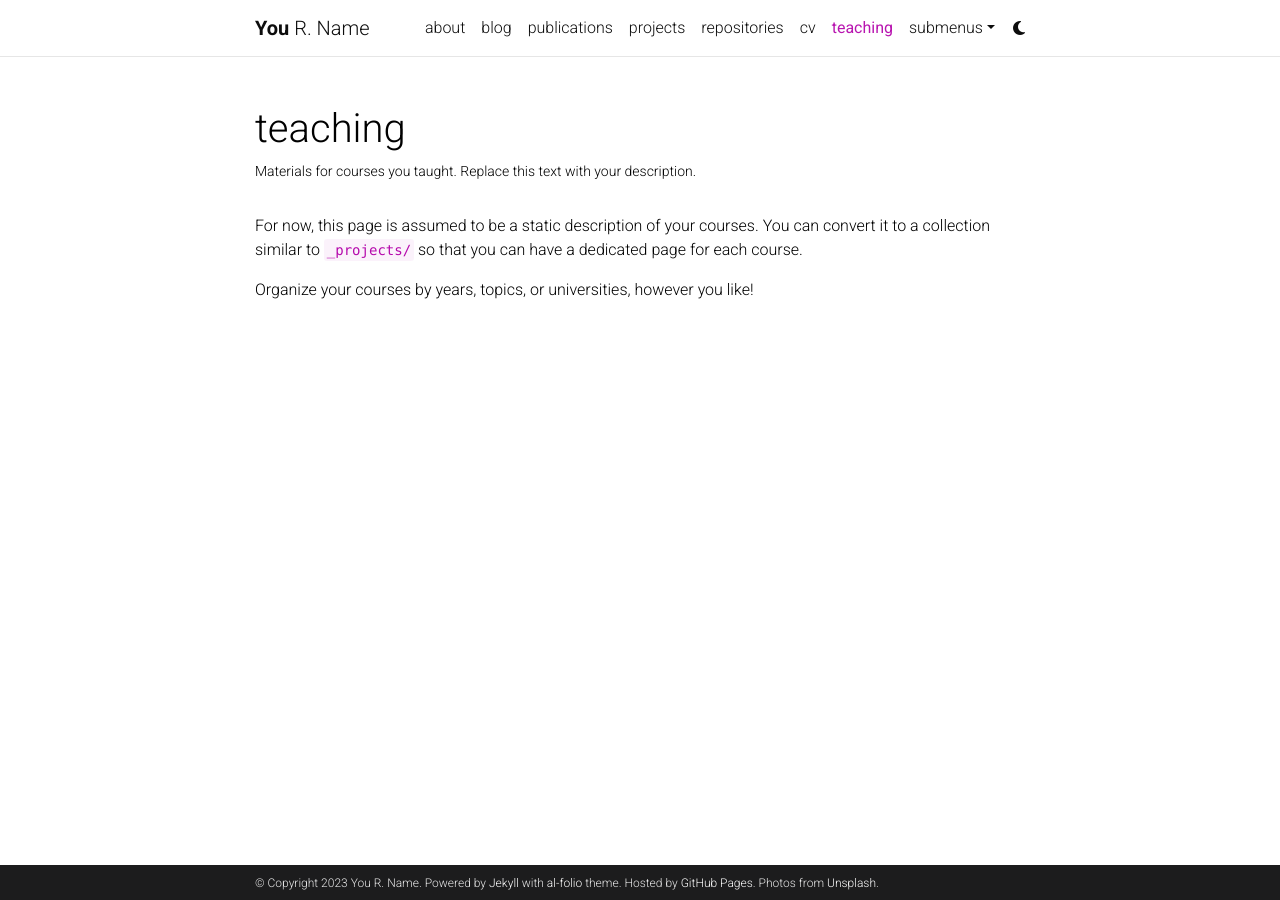
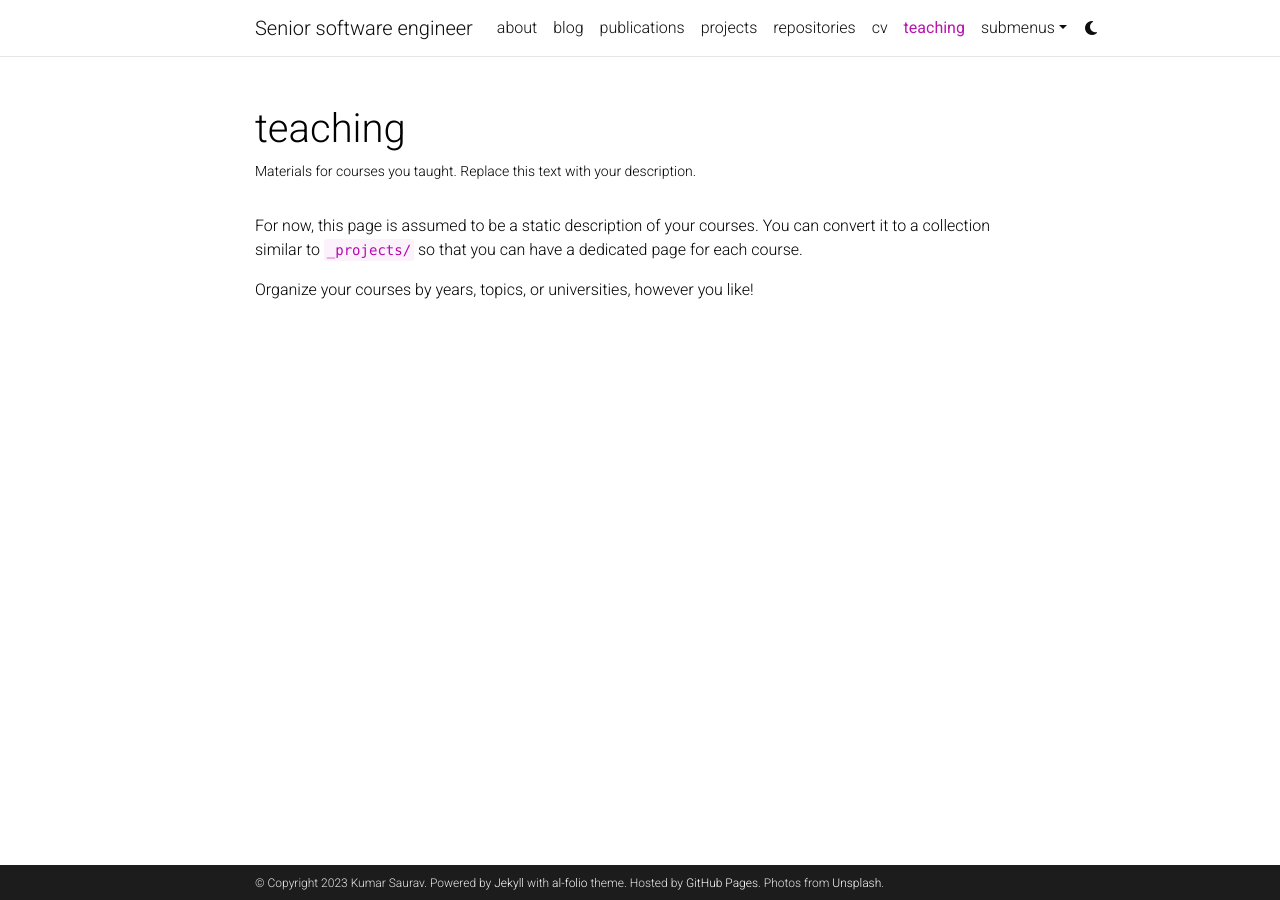
Before and after one commit to sauravsinha137/saurav, a Jekyll site: the page built from _pages/teaching.md, in a window 1280 px wide. Built offline with Jekyll 4.4.1, drawn with Linux system fonts in a browser that asks for light colours; comment, search, counter and statistics services are not loaded; a style sheet for code colours, icons or effects is not loaded.

```diff
--- a/_config.yml
+++ b/_config.yml
@@ -2,11 +2,11 @@
 # Site settings
 # -----------------------------------------------------------------------------
 
-title: blank # the website title (if blank, full name will be used instead)
-first_name: You
-middle_name: R.
-last_name: Name
-email: you@example.com
+title: Senior software engineer # the website title (if blank, full name will be used instead)
+first_name: Kumar
+middle_name:
+last_name: Saurav
+email: K123saurav@gmail.com
 description: > # the ">" symbol means to ignore newlines until "footer_text:"
   A simple, whitespace theme for academics. Based on [*folio](https://github.com/bogoli/-folio) design.
 footer_text: >
```
